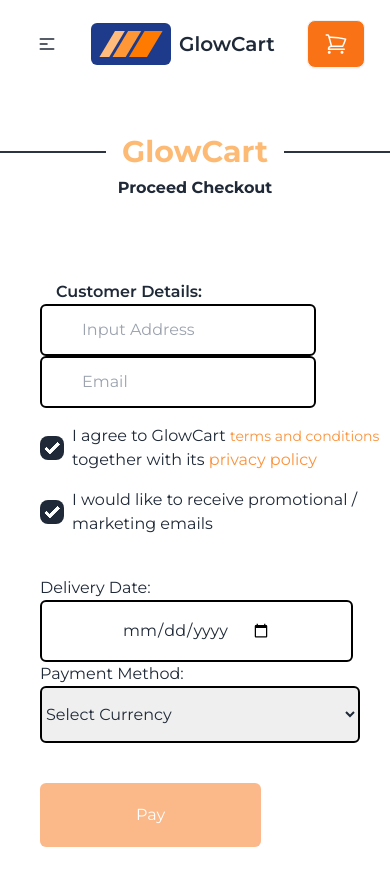
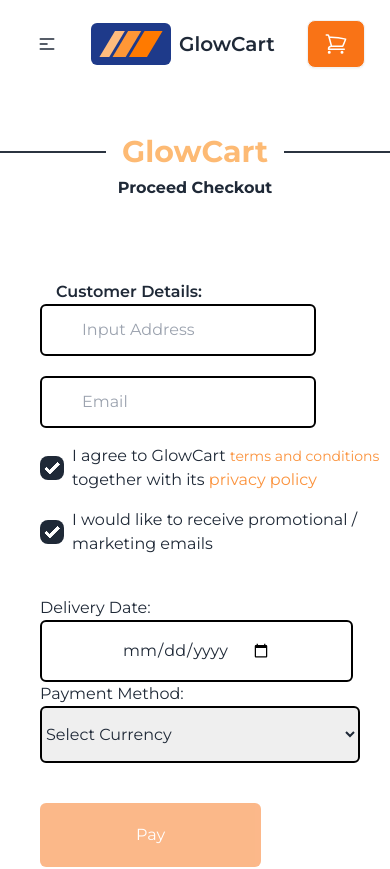
Before and after one commit to patrickiyiakimo/GistCart, a Next.js app: page /checkout in a window 390 px wide. Shown: the top 869 px of the page. Built offline with nearby package versions, Linux system fonts and the light colour scheme.

Commit message:
added margin to the input fields

```diff
--- a/app/checkout/page.tsx
+++ b/app/checkout/page.tsx
@@ -43,21 +43,25 @@
             Proceed Checkout
           </h1>
         </div>
+        <form>
           <section className="ml-10 lg:justify-center lg:items-center lg:ml-52">
             <p className="font-semibold mx-4 inline">Customer Details:</p>
             <input
               type="text"
               placeholder="Input Address"
-            className="mr-10 px-10 py-3 rounded-md border-2 border-black"
+              className="mr-10 px-10 py-3  rounded-md border-2 border-black"
             />
             <input
               type="text"
               placeholder="Email"
-            className="px-10 py-3 rounded-md border-2 border-black"
+              className="px-10 py-3 mt-5 md:mt-0 rounded-md border-2 border-black"
             />
             <div className="mt-4">
               <input type="checkbox" id="terms" className="hidden peer" />
-            <label htmlFor="terms" className="flex items-center cursor-pointer">
+              <label
+                htmlFor="terms"
+                className="flex items-center cursor-pointer"
+              >
                 <input type="checkbox" defaultChecked className="checkbox" />
                 <p className="ml-2">
                   I agree to GlowCart{" "}
@@ -139,6 +143,7 @@
               </button>
             </div>
           </section>
+        </form>
       </div>
       <Footer />
 
```
Lines whose indentation alone changed are shown as unchanged.
